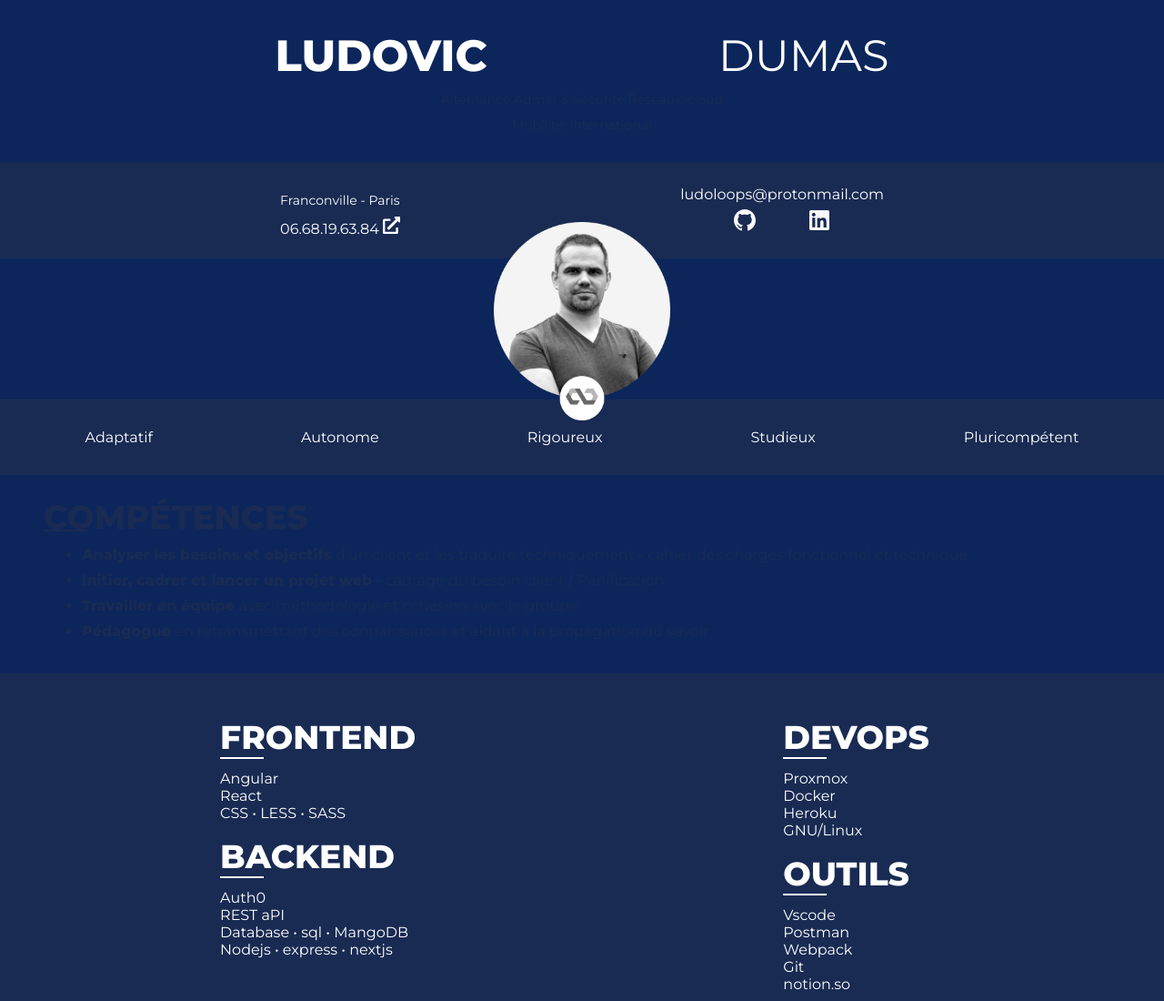
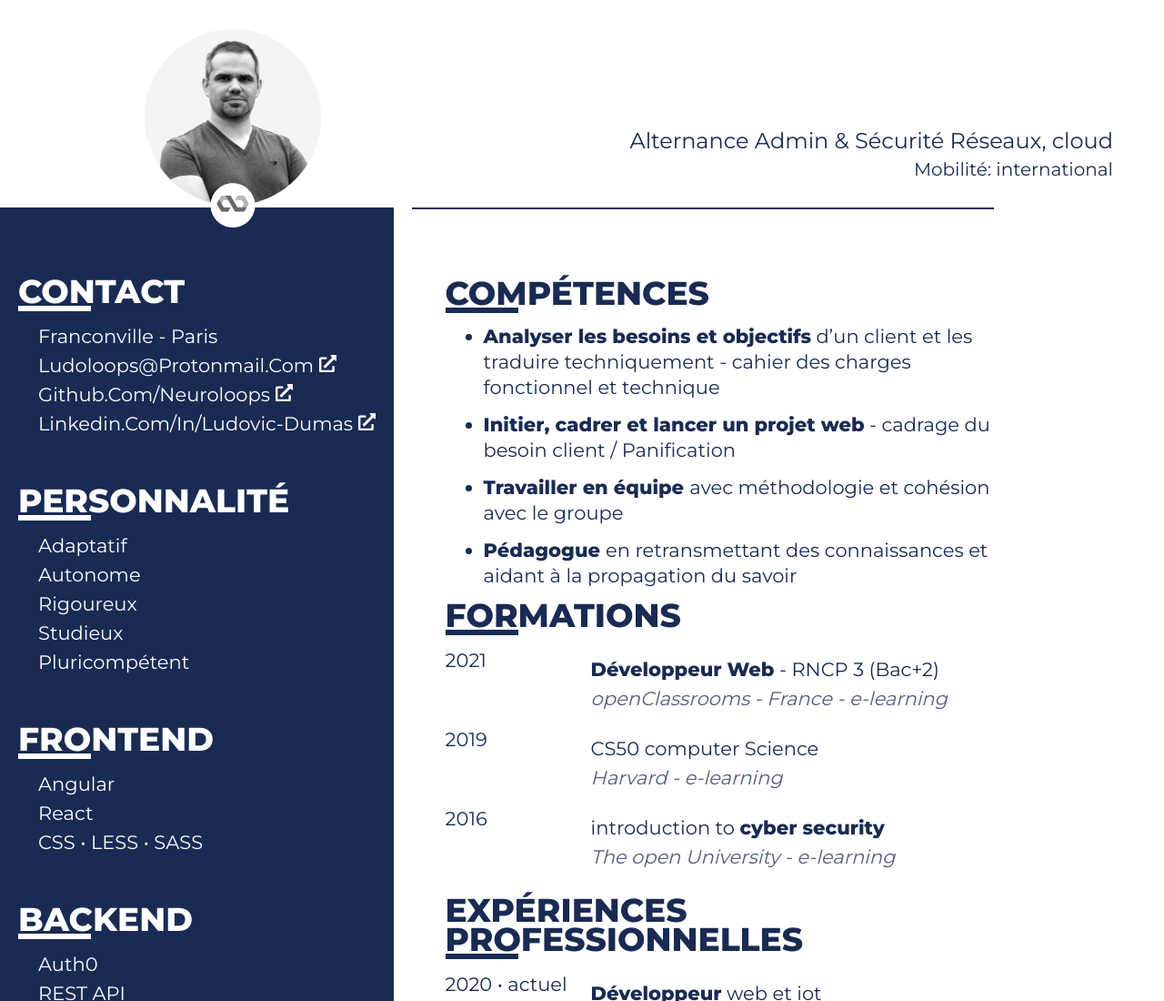
Before and after one commit to neuroloops/LudoLoops.dev, a Gatsby site: page /resume in a window 1280 px wide. Shown: the top 1100 px of the page at 91% size. Built offline with nearby package versions, Linux system fonts and the light colour scheme; Gatsby itself is replaced by a stand-in of ours.

Commit message:
feat: react meadiaquery

```diff
--- a/src/components/resume/desktop.jsx
+++ b/src/components/resume/desktop.jsx
@@ -242,7 +242,7 @@ const Wrapper = styled.div`
   }
 `
 
-const Header = styled.header`
+const Header = styled.div`
   display: flex;
   padding-top: 4.5rem;
 
--- a/src/pages/resume.jsx
+++ b/src/pages/resume.jsx
@@ -1,5 +1,6 @@
 import * as React from 'react'
-import { useMediaQuery } from 'react-responsive'
+// import { useMediaQuery } from 'react-responsive'
+import MediaQuery from 'react-responsive'
 
 import Layout from '../components/Layout'
 import Navbar from '../components/Navbar'
@@ -7,13 +8,19 @@ import Desktop from '../components/resume/desktop'
 import Mobile from '../components/resume/mobile'
 
 const Resume = () => {
-  const isMobile = useMediaQuery({ query: `(max-width: 1024px)` })
+  let isMobile = true
+  // isMobile = useMediaQuery({ query: `(min-width: 1024px)` })
 
-  console.log(isMobile)
+  console.log('isMobile', isMobile)
+
   return (
     <Layout>
-      <Mobile />
-      {/* {isMobile ? <Mobile /> : <Desktop />}  */}
+      <MediaQuery maxWidth={1024}>
+        <Mobile />
+      </MediaQuery>
+      <MediaQuery minWidth={1025}>
+        <Desktop />
+      </MediaQuery>
     </Layout>
   )
 }
```
